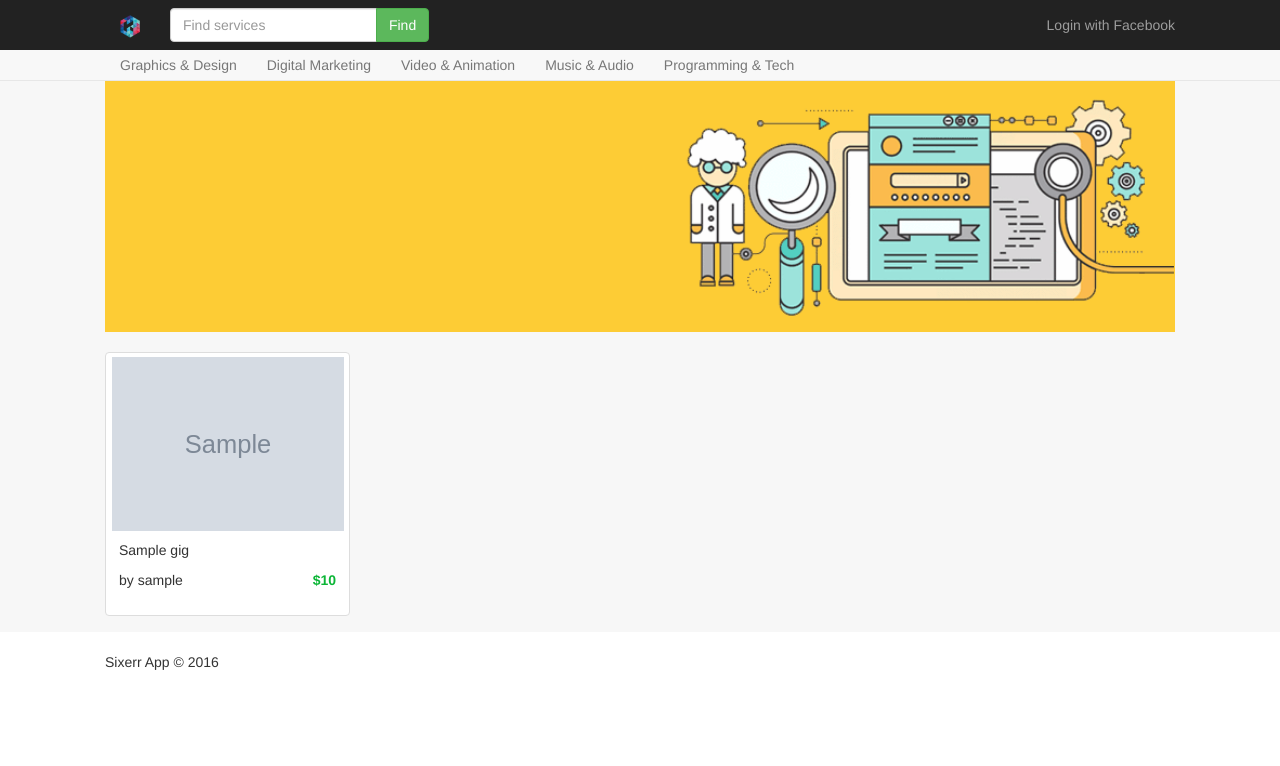
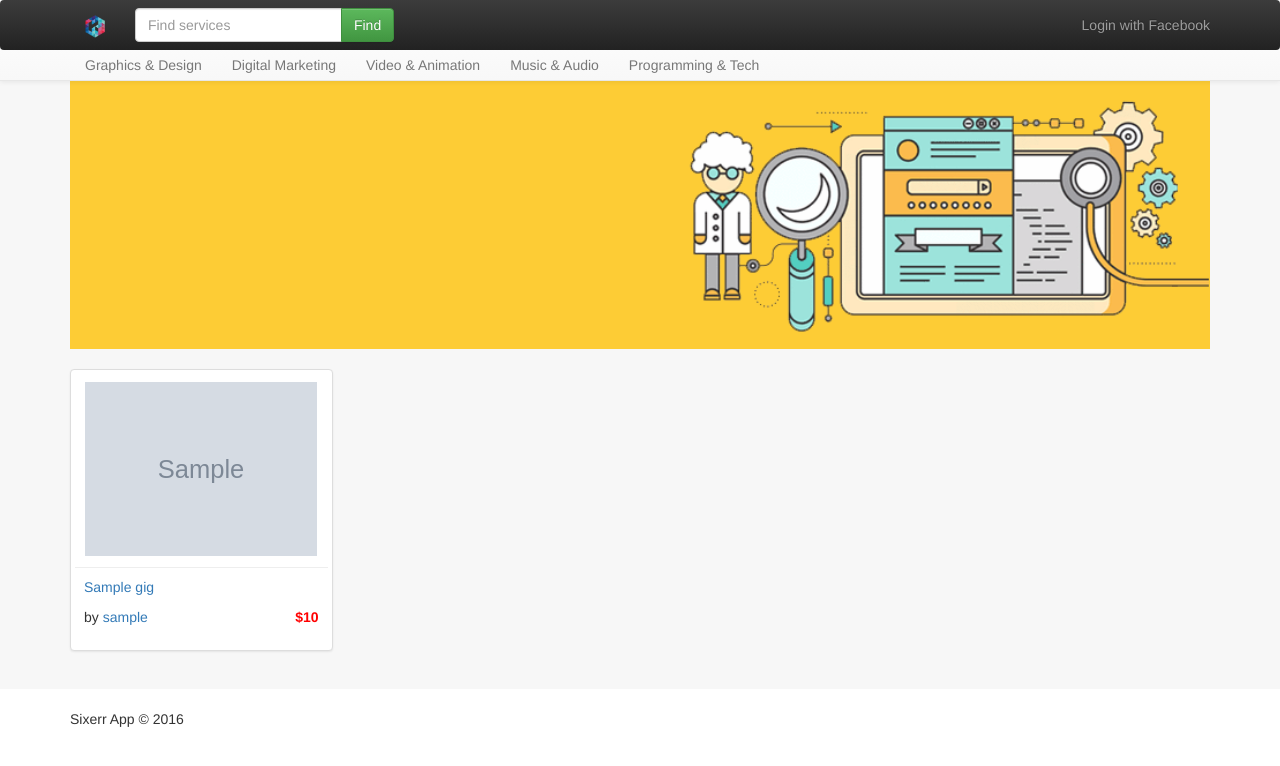
Before and after one commit to SophieYLiu/django_sixerr, a Django app: template sixerrapp/templates/home.html in a window 1280 px wide. Shown: the top 766 px of the page. Run offline with Django 3.2, Linux system fonts and the light colour scheme; the template is opened without the code that fills it: most values are stand-ins (such as "Sample title", 1, 10 or a date in 2020); grey boxes marked "Sample" are stand-in pictures; some libraries are stand-ins or nearby versions.

Commit message:
adding javascript file for home.html

```diff
--- a/sixerrapp/static/css/app.css
+++ b/sixerrapp/static/css/app.css
@@ -34,3 +34,9 @@ a:hover {
 .green {
 	color: #0bb536;
 }
+
+.element {
+  position: relative;
+  top: 85%;
+  transform: translateY(20%);
+}
--- /dev/null
+++ b/sixerrapp/static/js/common.js
@@ -0,0 +1,14 @@
+$( document ).ready(function() {
+		    console.log( "ready!" );
+		    //var prises = document.querySelectorAll('[id^=price]')
+		    var size = document.querySelectorAll('[class^=green]').length;
+		    for ( var i = 1; i <= size; i++ ){
+		    	var counter = i;
+		    	var price_id = "price-"+counter.toString();
+		    	var price = document.getElementById(price_id).innerHTML;
+		    	var number = price.replace( /^\D+/g, '');
+		    	if (number < 20) {
+		    		document.getElementById(price_id).style.color = "red";
+		    	}
+			}
+		});
--- a/sixerrapp/templates/base.html
+++ b/sixerrapp/templates/base.html
@@ -2,14 +2,32 @@
 {%load staticfiles%}
 <html lang="en">
 <head>
+
 	<meta charset="UTF-8">
 	<title>Sixerr App</title>
 	<link rel="shortcut icon" href="{% static 'img/favicon.ico' %}">
-	<link rel="stylesheet" href="{% static 'css/bootstrap.min.css' %}">
+
+	<!-- Customize Bootstrap css -->
 	<link rel="stylesheet" href="{% static 'css/app.css' %}">
 
+
+
+
+	<!-- JQUERY -->
 	<script src="https://ajax.googleapis.com/ajax/libs/jquery/1.12.0/jquery.min.js"></script>
-	<script src="{% static 'js/bootstrap.min.js' %}"></script>
+
+	<!-- Latest compiled and minified CSS -->
+	<link rel="stylesheet" href="https://maxcdn.bootstrapcdn.com/bootstrap/3.3.7/css/bootstrap.min.css" integrity="sha384-BVYiiSIFeK1dGmJRAkycuHAHRg32OmUcww7on3RYdg4Va+PmSTsz/K68vbdEjh4u" crossorigin="anonymous">
+
+	<!-- Optional theme -->
+	<link rel="stylesheet" href="https://maxcdn.bootstrapcdn.com/bootstrap/3.3.7/css/bootstrap-theme.min.css" integrity="sha384-rHyoN1iRsVXV4nD0JutlnGaslCJuC7uwjduW9SVrLvRYooPp2bWYgmgJQIXwl/Sp" crossorigin="anonymous">
+
+	<!-- Latest compiled and minified JavaScript -->
+	<script src="https://maxcdn.bootstrapcdn.com/bootstrap/3.3.7/js/bootstrap.min.js" integrity="sha384-Tc5IQib027qvyjSMfHjOMaLkfuWVxZxUPnCJA7l2mCWNIpG9mGCD8wGNIcPD7Txa" crossorigin="anonymous"></script>
+
+	<script src="{% static 'js/common.js' %}"></script>
+
+
 
 </head>
 <body>
--- a/sixerrapp/templates/home.html
+++ b/sixerrapp/templates/home.html
@@ -7,18 +7,37 @@
 			<img src="{% static 'img/banner.gif' %}" class="banner">
 		</div>
 		{% for gig in gigs %}
-			<div class="col-md-3" style="height: 280px;">
-				<div class="thumbnail">
-					<div style="height: 174px;">
-						<a href="{% url 'gig_detail' gig.id %}" ><img src="/media/{{ gig.photo }}" style="max-height: 174px; max-width: 235px; "></a>
+			<div class="col-md-3" style="height: 320px;">
+				<div class="thumbnail" id="photo-{{ forloop.counter }}">
+					<div style="height: 165px; margin-top: 8px; margin-bottom: 8px;">
+						<a href="{% url 'gig_detail' gig.id %}" ><img src="/media/{{ gig.photo }}" style="max-height: 174px; max-width: 235px;"></a>
 					</div>
-
-					<div class="caption" style="height: 90px; max-height: 80px; max-width: 235px;">
-						<p><a href="{% url 'gig_detail' gig.id %}">{{ gig.title }}</a></p>
-						<p><span>by <a href="{% url 'profile' gig.user.username %}">{{ gig.user.username }}</a></span><b class="green pull-right">${{ gig.price }}</b></p>
+					<hr style="margin-top: 20px; margin-bottom: 0px;">
+					<div class="caption">
+						<!-- <p><a href="{% url 'gig_detail' gig.id %}">{{ gig.title | truncatechars:35 }}</a></p> -->
+						<div class="AutoSkip" style='width:200px; white-space:nowrap; width:90%; overflow:hidden; text-overflow:ellipsis;'>
+							<p><a href="{% url 'gig_detail' gig.id %}">{{ gig.title}}</a></p>
+						</div>
+						<p>
+							<span>by <a href="{% url 'profile' gig.user.username %}">{{ gig.user.username }}</a></span>
+							<b class="green pull-right" id="price-{{ forloop.counter }}">${{ gig.price }}</b>
+						</p>
 					</div>
 				</div>
 			</div>
 		{% endfor %}
 	</div>
+<!-- 	<script>
+		$( document ).ready(function() {
+		    console.log( "ready!" );
+		    // var onion_price = $('#onion_price').val();
+		    var onion_price = document.getElementById("onion_price").innerHTML;
+		    console.log(onion_price);
+		});
+	</script> -->
 {% endblock %}
+
+.img{
+   display:[inline-]block;
+   vertical-align: [middle]
+}
--- a/sixerrapp/urls.py
+++ b/sixerrapp/urls.py
@@ -3,7 +3,7 @@ from sixerrapp import views
 
 urlpatterns = [
 	url(r'^$', views.home, name='home'),
-    url(r'^gigs/(?P<id>[0-9]+)/$', views.gig_detail, name='gig_detail'),
+    url(r'^gig_detail/(?P<id>[0-9]+)/$', views.gig_detail, name='gig_detail'),
     url(r'^my_gigs/$', views.my_gigs, name='my_gigs'),
     url(r'^create_gig/$', views.create_gig, name='create_gig'),
     url(r'^edit_gig/(?P<id>[0-9]+)/$', views.edit_gig, name='edit_gig'),
--- a/sixerrapp/views.py
+++ b/sixerrapp/views.py
@@ -19,6 +19,9 @@ braintree.Configuration.configure(braintree.Environment.Sandbox,
 # Create your views here.
 def home(request):
 	gigs = Gig.objects.filter(status=True)
+	# for gig in gigs:
+		# gig.price = gig.price*2
+
 	return render(request, 'home.html', {"gigs": gigs})
 
 def gig_detail(request, id):
@@ -101,6 +104,9 @@ def profile(request, username):
 			return redirect('/')
 
 
+
+
+
 	gigs = Gig.objects.filter(user=profile.user, status=True)
 	return render(request, 'profile.html', {"profile": profile, "gigs": gigs})
 
```
